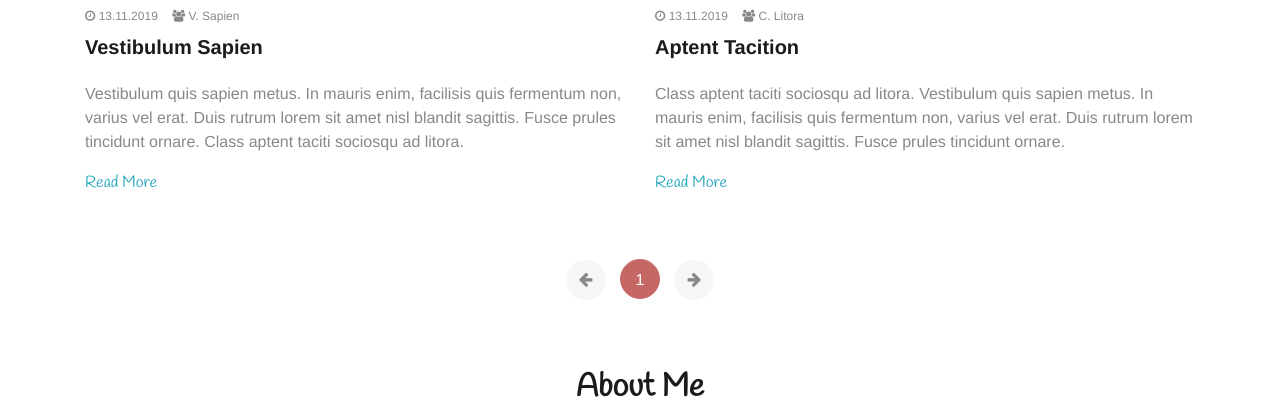
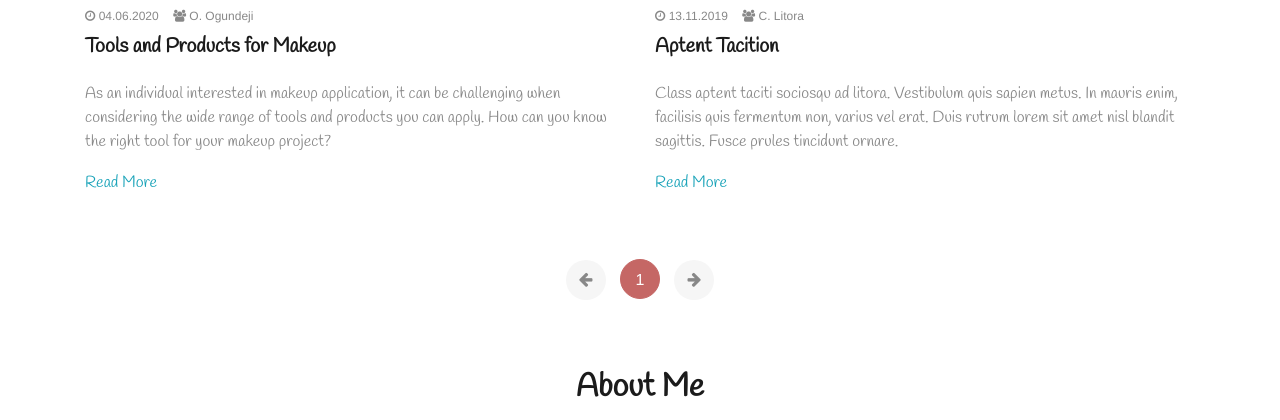
Before and after one commit to IamSolaSholzy01/HoneyHighlights, a PHP site: page /blog.html in a window 1280 px wide. Shown: the part 522-942 px from the top of the page. Run offline with PHP 8.4, Linux system fonts and the light colour scheme; some libraries are stand-ins or nearby versions; some web fonts are replaced.

Commit message:
Blog Content

```diff
--- a/blog.html
+++ b/blog.html
@@ -66,9 +66,9 @@
                 <div class="col-md-6">
                     <div class="honey-blog-post"> <img src="img/blog/blog-03.jpg" alt="">
                         <div class="honey-blog-content">
-                            <p class="honey-date-user"> <span class="date"><i class="fa fa-clock-o"></i> 13.11.2019</span> <span class="user"><i class="fa fa-users"></i></i> V. Sapien</span> </p>
-                            <h3><a href="post.html">Vestibulum Sapien</a></h3>
-                            <p>Vestibulum quis sapien metus. In mauris enim, facilisis quis fermentum non, varius vel erat. Duis rutrum lorem sit amet nisl blandit sagittis. Fusce prules tincidunt ornare. Class aptent taciti sociosqu ad litora.</p> <a href="post.html" class="honey-post-meta">Read More <span class="ti-shift-right-alt"></span></a> </div>
+                            <p class="honey-date-user"> <span class="date"><i class="fa fa-clock-o"></i> 04.06.2020</span> <span class="user"><i class="fa fa-users"></i></i> O. Ogundeji</span> </p>
+                            <h3><a href="post.html">Tools and Products for Makeup</a></h3>
+                            <p class="actual-blog-post">As an individual interested in makeup application, it can be challenging when considering the wide range of tools and products you can apply. How can you know the right tool for your makeup project?</p> <a href="post.html" class="honey-post-meta">Read More <span class="ti-shift-right-alt"></span></a> </div>
                     </div>
                 </div>
                 <div class="col-md-6">
@@ -76,7 +76,7 @@
                         <div class="honey-blog-content">
                             <p class="honey-date-user"> <span class="date"><i class="fa fa-clock-o"></i> 13.11.2019</span> <span class="user"><i class="fa fa-users"></i> C. Litora</span> </p>
                             <h3><a href="post.html">Aptent Tacition</a></h3>
-                            <p>Class aptent taciti sociosqu ad litora. Vestibulum quis sapien metus. In mauris enim, facilisis quis fermentum non, varius vel erat. Duis rutrum lorem sit amet nisl blandit sagittis. Fusce prules tincidunt ornare.</p> <a href="post.html" class="honey-post-meta">Read More <span class="ti-shift-right-alt"></span></a> </div>
+                            <p class="actual-blog-post">Class aptent taciti sociosqu ad litora. Vestibulum quis sapien metus. In mauris enim, facilisis quis fermentum non, varius vel erat. Duis rutrum lorem sit amet nisl blandit sagittis. Fusce prules tincidunt ornare.</p> <a href="post.html" class="honey-post-meta">Read More <span class="ti-shift-right-alt"></span></a> </div>
                     </div>
                 </div>
                 <!--<div class="col-md-6">
--- a/css/style.css
+++ b/css/style.css
@@ -1218,6 +1218,10 @@ button {
     font-weight: 600;
     font-size: 20px;
     line-height: 1.5em;
+    font-family: 'Handlee', cursive;
+}
+.actual-blog-post{
+    font-family: 'Handlee', cursive;
 }
 .honey-blog-post .honey-blog-content a {
     color: #1B1B1B;
```
